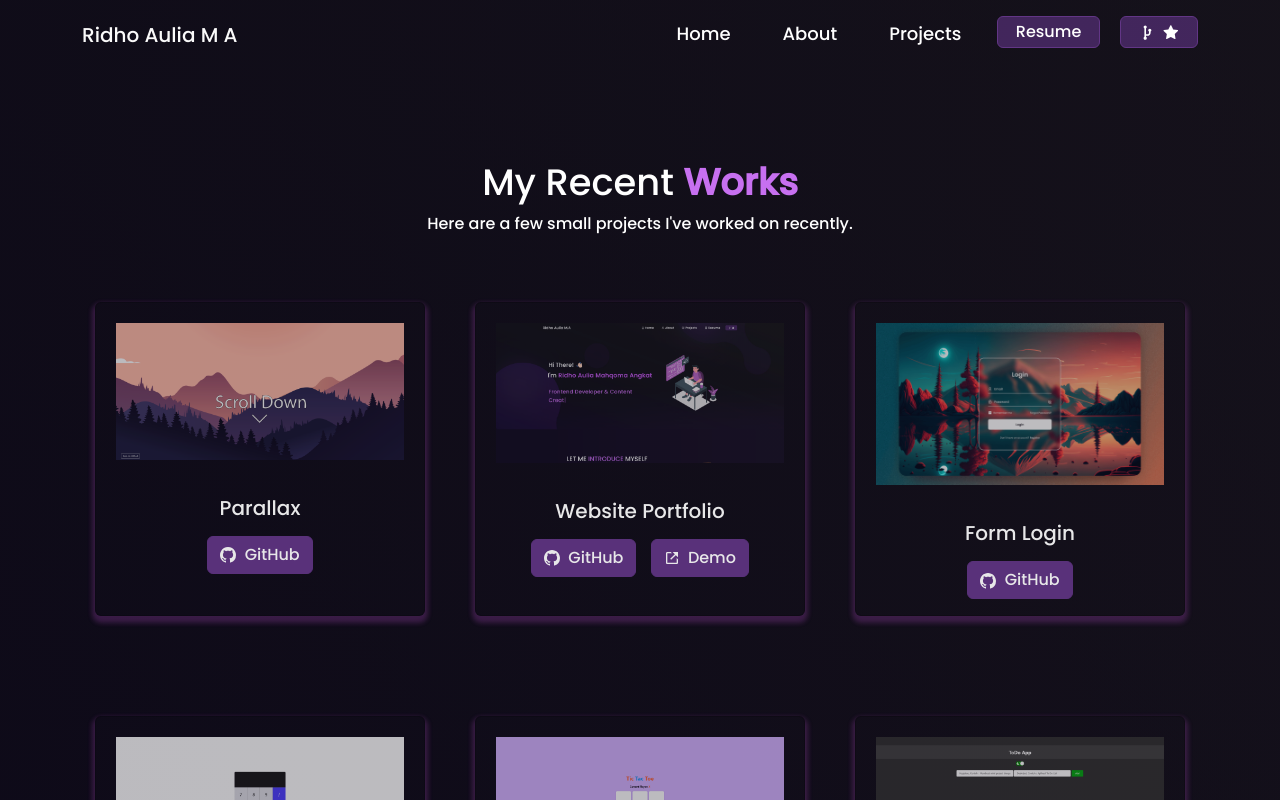
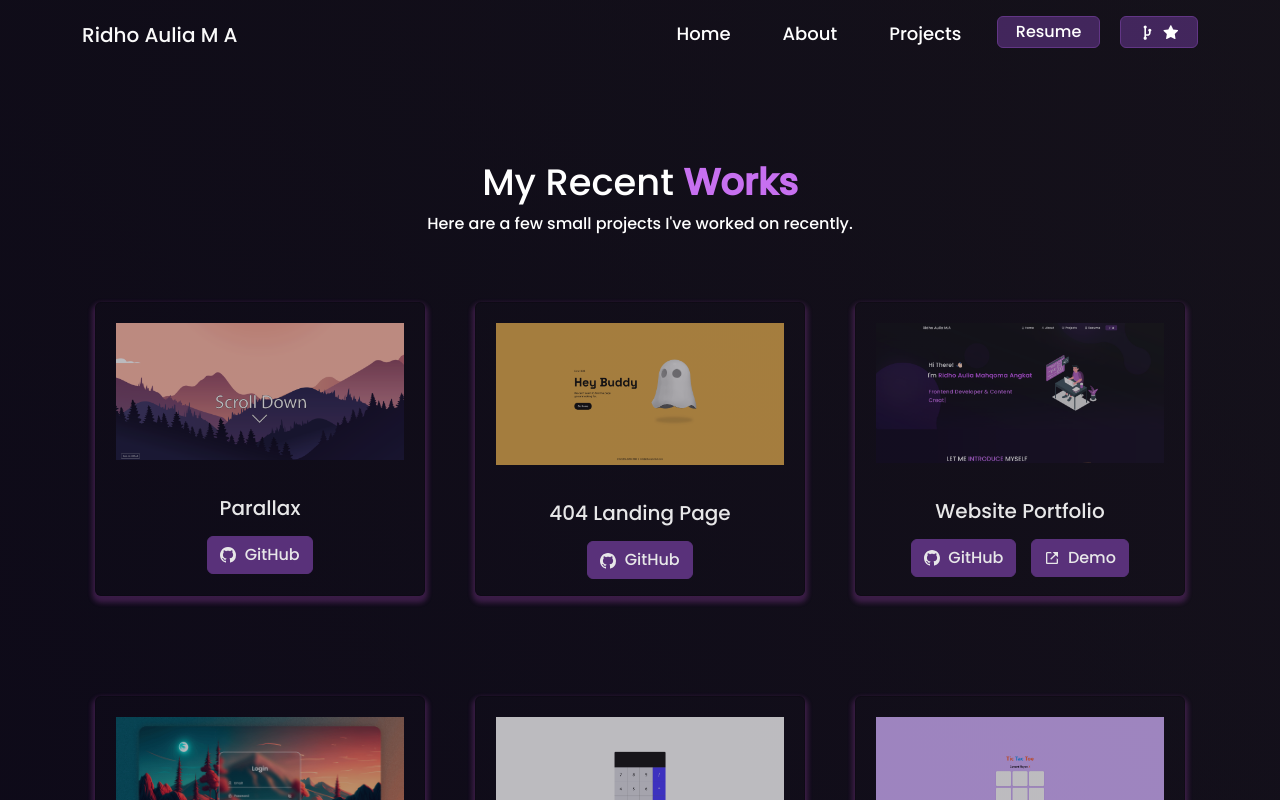
Before and after one commit to ridhoauliama97/react-portfolio, a React (Create React App) app: page /project in a window 1280 px wide. Shown: the top 800 px of the page. Built offline with nearby package versions, Linux system fonts and the light colour scheme.

Commit message:
fixed bugs

```diff
--- a/src/components/Projects/Projects.js
+++ b/src/components/Projects/Projects.js
@@ -9,6 +9,7 @@ import parallax from "../../assets/Projects/parallax.png";
 import tictactoe from "../../assets/Projects/TicTacToe.png";
 import todo from "../../assets/Projects/todo-app.png";
 import alarmClock from "../../assets/Projects/alarm-clock-app.png";
+import page404 from "../../assets/Projects/404.png";
 
 function Projects() {
   return (
@@ -27,6 +28,16 @@ function Projects() {
               title="Parallax"
               // description=""
               ghLink="https://github.com/ridhoauliama97/parallax-portfolio"
+            />
+          </Col>
+
+          <Col md={4} className="project-card">
+            <ProjectCard
+              imgPath={page404}
+              isBlog={false}
+              title="404 Landing Page"
+              // description=""
+              ghLink="https://github.com/ridhoauliama97/404-landing-page"
             />
           </Col>
 
```
